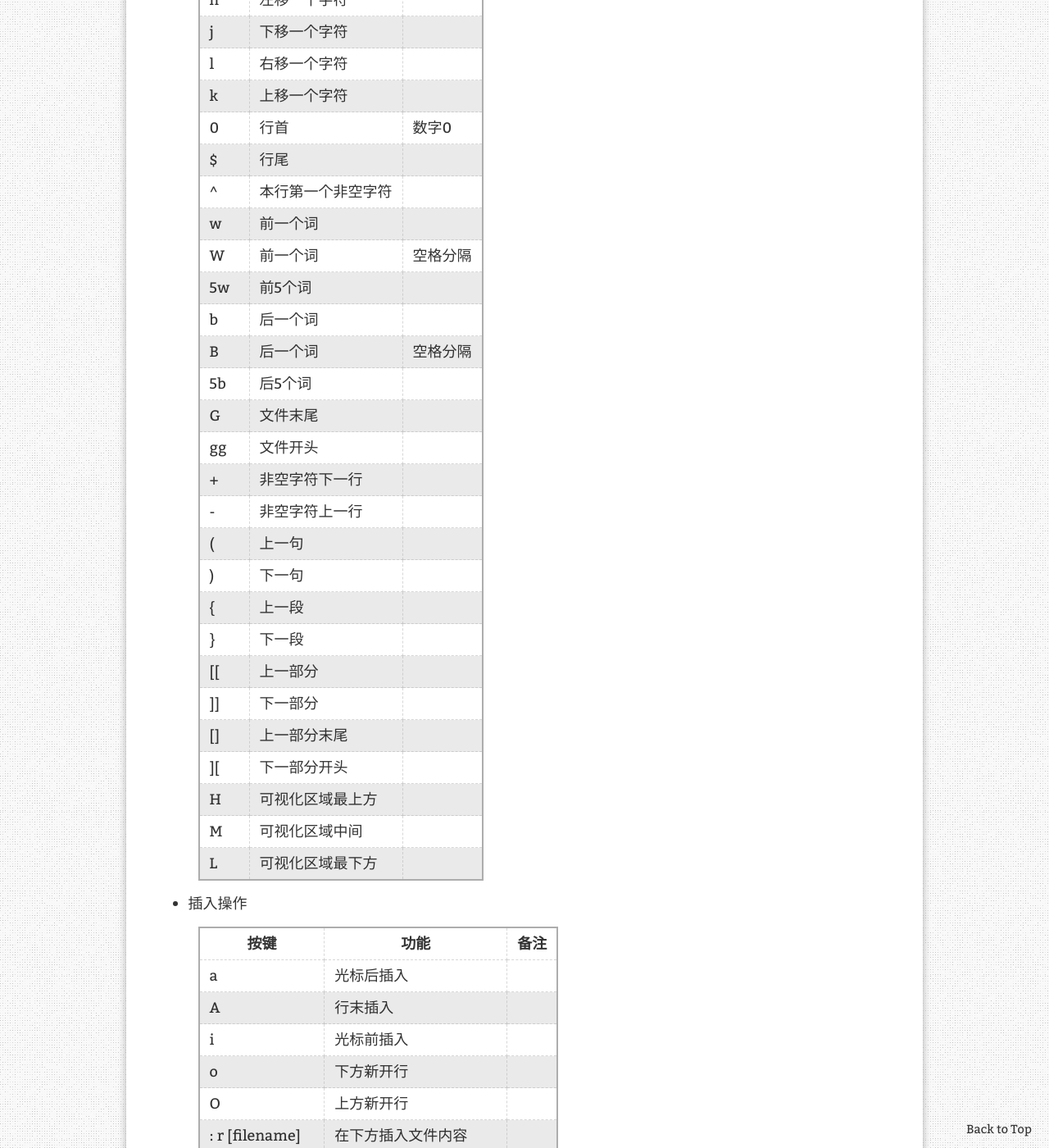
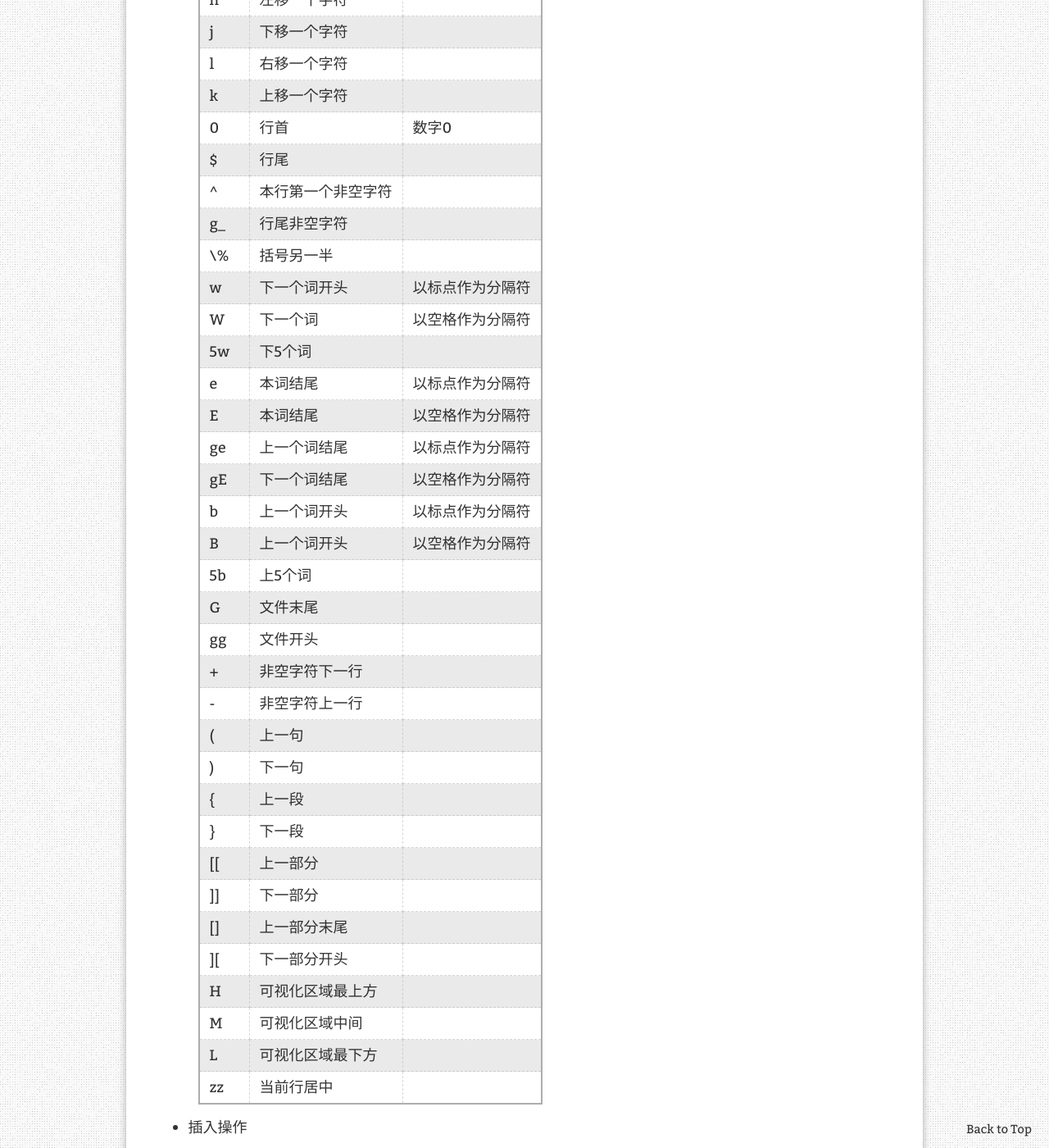
Before and after one commit to ElmTran/ElmTran.github.io, a Jekyll site: the page built from _posts/2022-03-24-vim-quick-table.md, in a window 1280 px wide and 1400 px high, scrolled down 1610 px. Shown: the whole window at 82% size. Built offline with Jekyll 4.4.1, drawn with Linux system fonts in a browser that asks for light colours; comment, search, counter and statistics services are not loaded; some of the changed text lies outside the part shown.

Commit message:
update vim

```diff
--- a/_posts/2022-03-24-vim-quick-table.md
+++ b/_posts/2022-03-24-vim-quick-table.md
@@ -39,12 +39,18 @@ redirect_from:
     0 | 行首 | 数字0
     $ | 行尾 |
     ^ | 本行第一个非空字符 |
-    w | 前一个词 |
-    W | 前一个词 | 空格分隔
-    5w | 前5个词 |
-    b | 后一个词 |
-    B | 后一个词 | 空格分隔
-    5b | 后5个词 |
+    g_| 行尾非空字符 |
+    \% | 括号另一半 |
+    w | 下一个词开头 | 以标点作为分隔符
+    W | 下一个词 | 以空格作为分隔符
+    5w | 下5个词 |
+    e | 本词结尾 | 以标点作为分隔符
+    E | 本词结尾 | 以空格作为分隔符
+    ge| 上一个词结尾 | 以标点作为分隔符
+    gE| 下一个词结尾 | 以空格作为分隔符
+    b | 上一个词开头 | 以标点作为分隔符
+    B | 上一个词开头 | 以空格作为分隔符
+    5b | 上5个词 |
     G | 文件末尾 |
     gg | 文件开头 |
     \+ | 非空字符下一行 |
@@ -60,7 +66,7 @@ redirect_from:
     H | 可视化区域最上方 |
     M | 可视化区域中间 |
     L | 可视化区域最下方 |
-
+    zz | 当前行居中 |
 - 插入操作
 
     按键 | 功能 | 备注
@@ -128,10 +134,15 @@ redirect_from:
     ? | 前部分查找 |
     n | 下一个查找结果 |
     N | 前一个查找结果 |
-    fa | 向后移动到a字符 |
-    Fa | 向前移动到a字符 |
+    f | 向后移动到指定字符 |
+    F | 向前移动到指定字符 |
+    t | 指定字符前一个字符 |
+    T | 指定字符后一个字符 |
     ; | 向后重复上次f操作 |
     , | 向前重复上次f操作 |
+    gd | 跳转到定义 |
+    gf | 跳转到源文件 |
+    gh | 悬停光标 |
 
 - 标记
 
```
